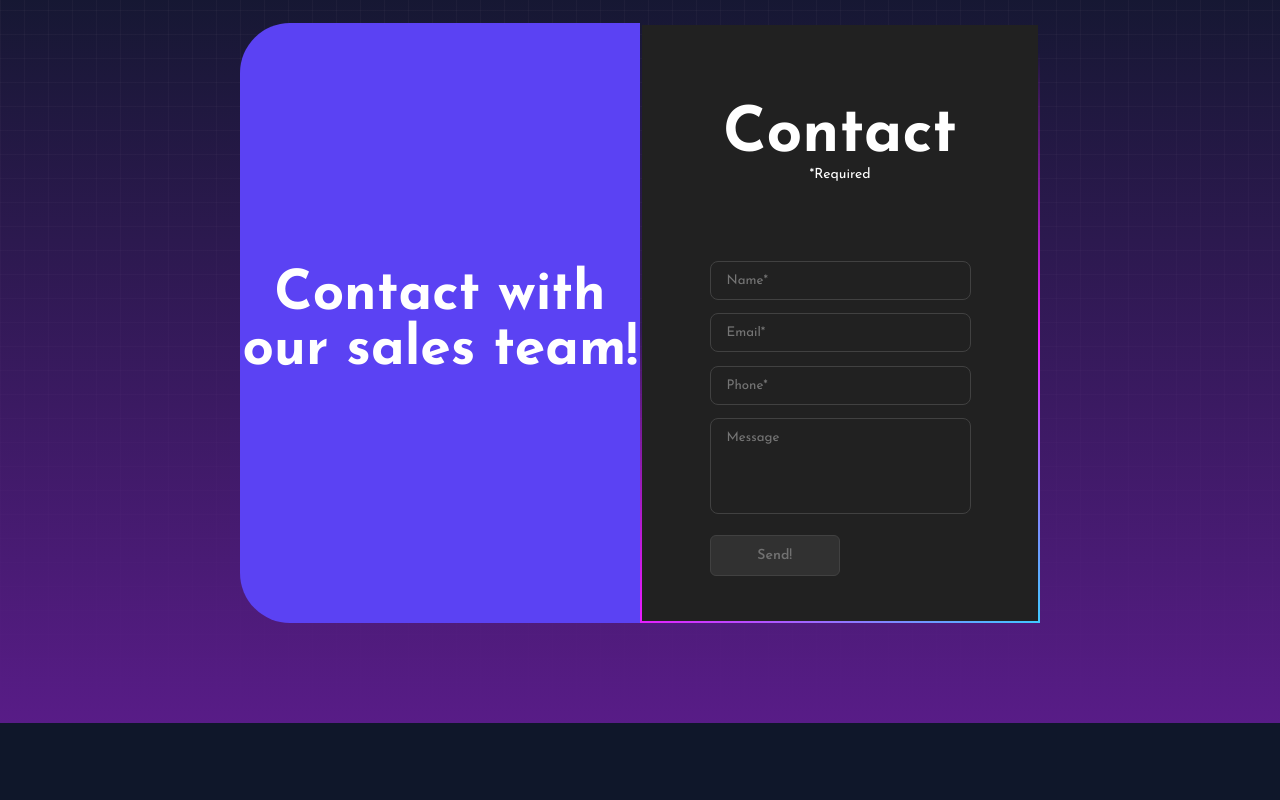
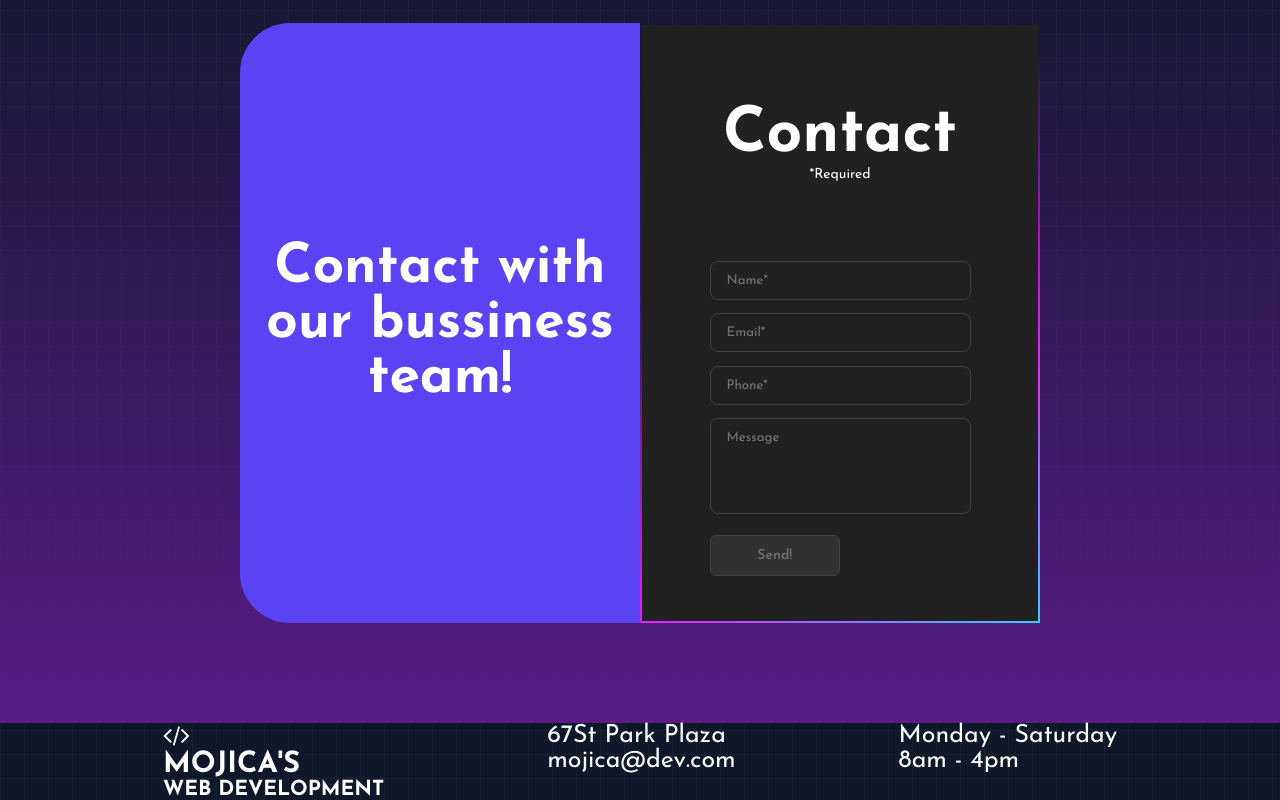
Before and after one commit to DavidMojica/PBWebDevelopment-H1, a plain HTML site: page index.html in a window 1280 px wide. Shown: the part 1022-1822 px from the top of the page. Before the commit the page ends 1745 px from the top, so only its background shows below. Drawn offline with Linux system fonts and the light colour scheme.

Commit message:
Init footer

```diff
--- a/css/styles.css
+++ b/css/styles.css
@@ -12,6 +12,11 @@
     /* CAKE PALETTE*/
     --cake-pink:#EC4899;
     --cake-violet:#8B5CF6;
+
+    /* GRAYSCALE PALETTE*/
+    --gs-ligthgray:#414141;
+    --gs-midgray:#313131;
+    --gs-darkgray:#212121;
 
     /* BRANDS */
     --github: #6A1D9B;
@@ -217,7 +222,7 @@ main strong{
 
 .col2{
     grid-column: 2;
-    background: linear-gradient(#212121, #212121) padding-box, linear-gradient(145deg, transparent 35%,#e81cff, #40c9ff) border-box;
+    background: linear-gradient(var(--gs-darkgray), var(--gs-darkgray)) padding-box, linear-gradient(145deg, transparent 35%,#e81cff, #40c9ff) border-box;
     border: 2px solid transparent;
     padding: 32px 24px;
     font-size: 14px;
@@ -251,7 +256,7 @@ input[type="text"] {
     color: #fff;
     font-family: inherit;
     background-color: transparent;
-    border: 1px solid #414141;
+    border: 1px solid var(--gs-ligthgray);
 }
 
 textarea{
@@ -261,7 +266,7 @@ textarea{
     resize: none;
     color: #fff;
     height: 96px;
-    border: 1px solid #414141;
+    border: 1px solid var(--gs-ligthgray);
     background-color: transparent;
     font-family: inherit;
 }
@@ -275,12 +280,17 @@ input[type="submit"]{
     color: #717171;
     font-weight: 600;
     width: 50%;
-    background: #313131;
-    border: 1px solid #414141;
+    background: var(--gs-midgray);
+    border: 1px solid var(--gs-ligthgray);
     padding: 12px 16px;
     font-size: inherit;
-    gap: 8px;
     margin-top: 8px;
     cursor: pointer;
     border-radius: 6px;
 }
+
+/*--------FOOTER--------*/
+footer{
+    display: flex;
+    justify-content: space-evenly;
+}
--- a/index.html
+++ b/index.html
@@ -123,7 +123,7 @@
       <section class="contact__view">
         <article class="col col1">
           <blockquote>
-            <h2>Contact with our sales team!</h2>
+            <h2>Contact with our bussiness team!</h2>
           </blockquote>
         </article>
         <article class="col col2">
@@ -140,9 +140,27 @@
           </form>
         </article>
       </section>
-
-
     </section>
   </main>
+
+  <footer>
+    <span>
+      <i class="fa fa-code"></i>
+      <figcaption>
+        <h3>MOJICA'S</h3>
+        <h5>WEB DEVELOPMENT</h5>
+      </figcaption>
+    </span>
+
+    <article>
+      <p>67St Park Plaza</p>
+      <p>mojica@dev.com</p>
+    </article>
+
+    <article>
+      <p>Monday - Saturday <br>
+      8am - 4pm</p>
+    </article>
+  </footer>
 </body>
 </html>
```
